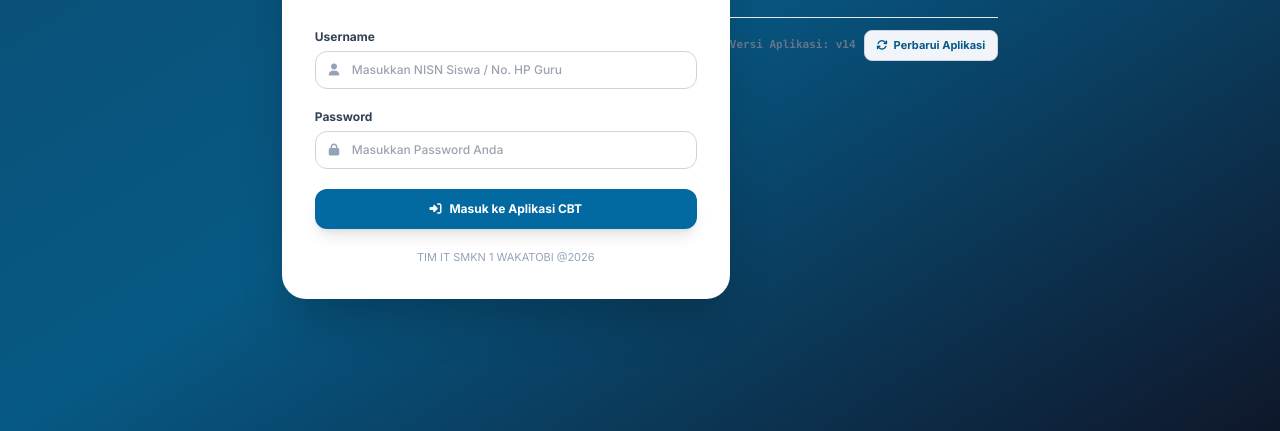
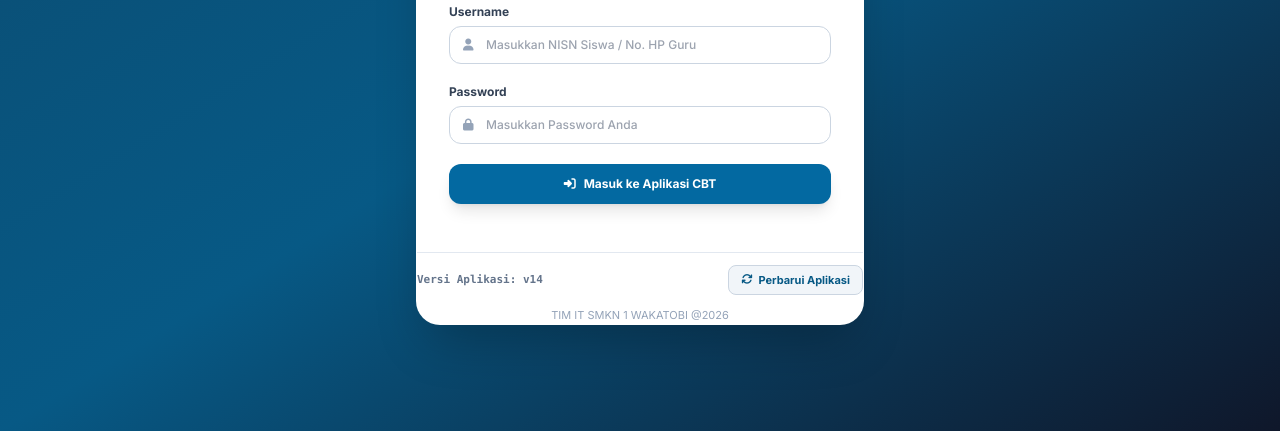
Before and after one commit to edumarketid/exam, a plain HTML site: page index.html in a window 1280 px wide. Shown: the part 369-800 px from the top of the page. Drawn offline with nearby package versions, Linux system fonts and the light colour scheme.

Commit message:
Update index.html

```diff
--- a/index.html
+++ b/index.html
@@ -97,12 +97,8 @@
           <i class="fa-solid fa-right-to-bracket"></i>
           <span>Masuk ke Aplikasi CBT</span>
         </button>
+      </form>
 
-        <p class="text-[11px] text-center text-slate-400">
-          TIM IT SMKN 1 WAKATOBI @2026
-        </p>
-      </form>
-    </div>
       <!-- Info Versi & Tombol Perbarui Cache Aplikasi (Aman untuk Paket Soal Offline) -->
       <div class="mt-4 pt-3 border-t border-slate-200 flex items-center justify-between gap-2 text-[11px]">
         <span id="app-version-label" class="font-mono font-bold text-slate-500">
@@ -113,6 +109,11 @@
           <i class="fa-solid fa-arrows-rotate"></i>
           <span>Perbarui Aplikasi</span>
         </button>
+      </div>
+
+      <p class="mt-3 text-[11px] text-center text-slate-400">
+        TIM IT SMKN 1 WAKATOBI @2026
+      </p>
     </div>
   </section>
 
```
Lines whose indentation alone changed are shown as unchanged.
